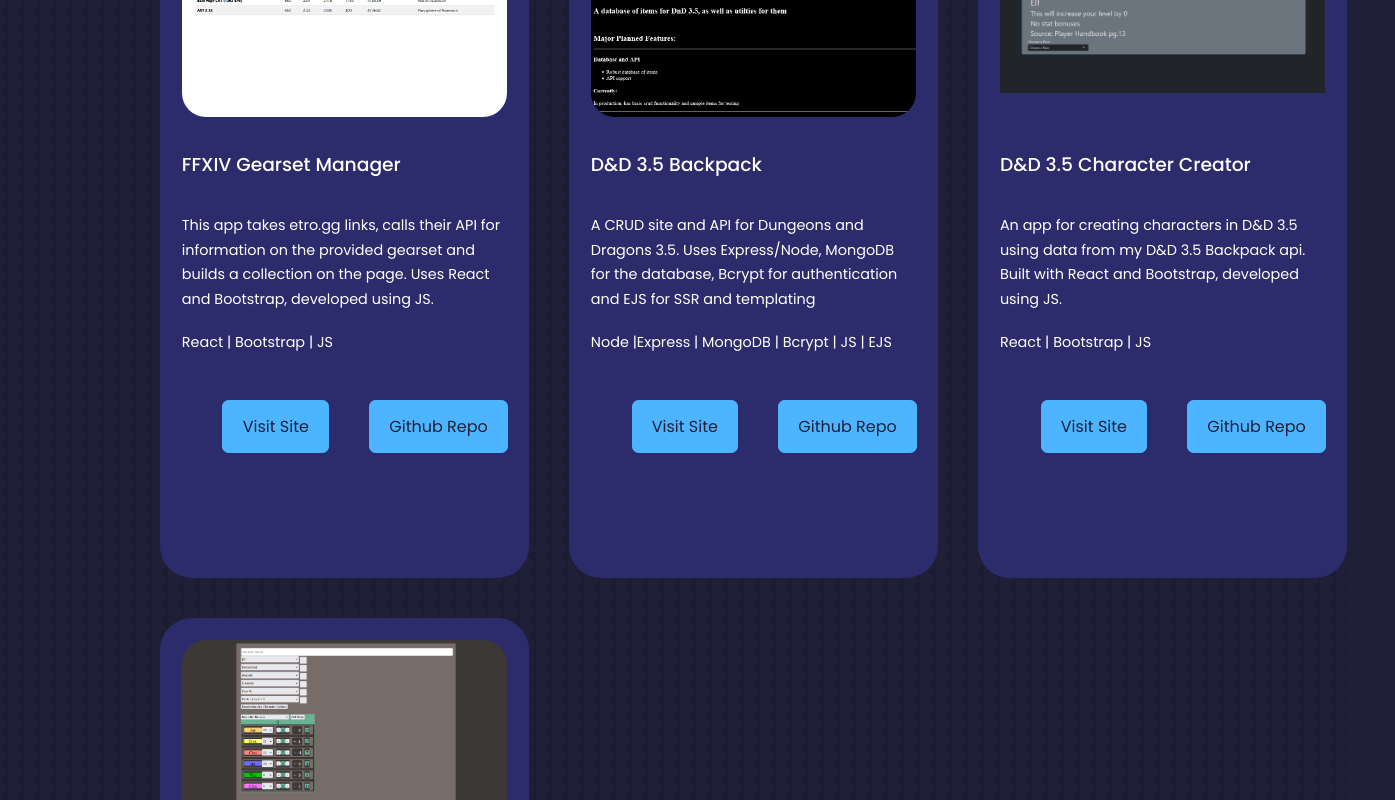
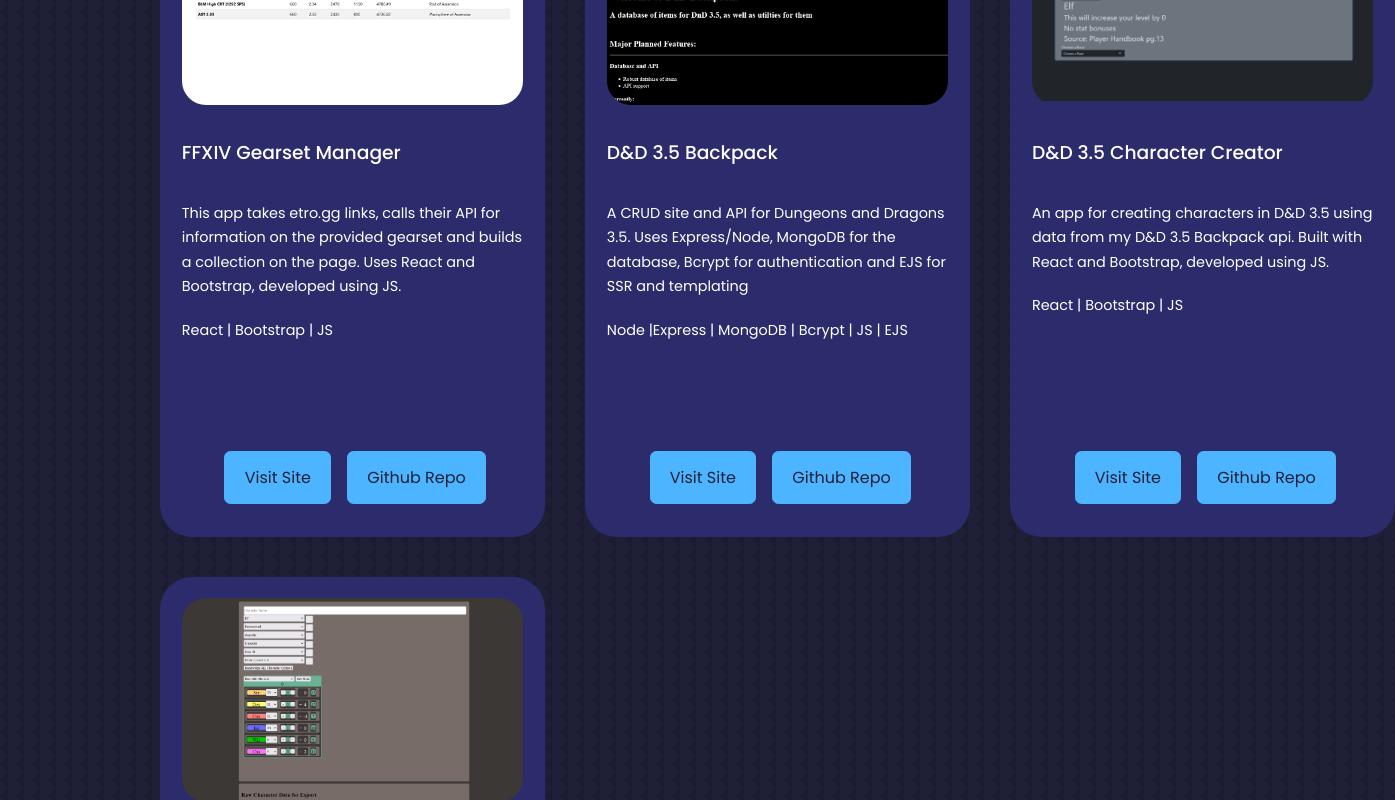
Before and after one commit to windikite/Portfolio, a React (Create React App) app: page / in a window 1280 px wide. Shown: the part 1980-2780 px from the top of the page, 1395 px wide, since content can reach past the window. Built offline with nearby package versions, Linux system fonts and the light colour scheme.

Commit message:
v0.1.3 added site and fixed button

```diff
--- a/src/components/portfolio/Portfolio.jsx
+++ b/src/components/portfolio/Portfolio.jsx
@@ -76,8 +76,6 @@
                 >
                   Visit Site
                 </a>
-              </div>
-              <div className="portfolio__item-cta">
                 <a
                   href={pro.gitLink}
                   target="_blank"
--- a/src/components/portfolio/portfolio.css
+++ b/src/components/portfolio/portfolio.css
@@ -36,13 +36,15 @@
   display: flex;
   width: 100%;
   gap: 1rem;
-  margin-bottom: 7rem;
+  /* margin-bottom: 7rem; */
+  margin-top: auto;
   margin-left: auto;
   margin-right: auto;
 }
 
 .portfolio__item-content {
   height: 40%;
+  margin-bottom: 5rem;
 }
 
 @media screen and (max-width: 1024px) {
```
